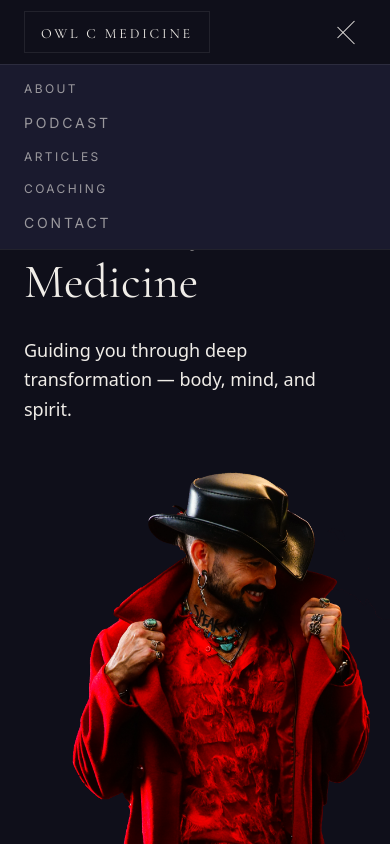
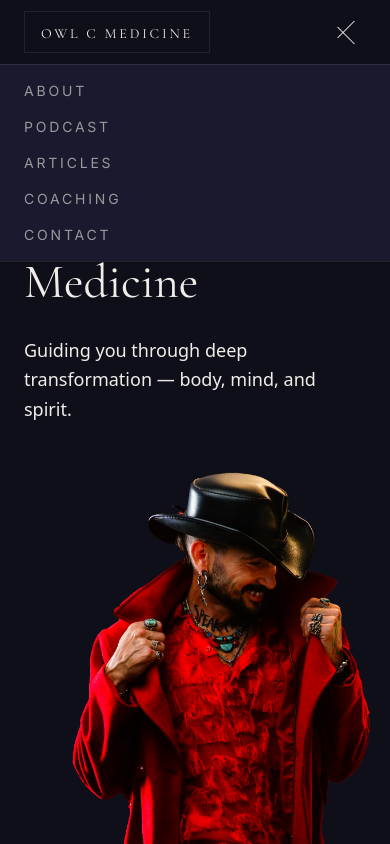
Before and after one commit to michaelkaffel/ocm-website, a React (Vite) app: page / in a window 390 px wide. Both pictures are taken after a click on the button "Toggle menu". Shown: the top 844 px of the page. Built offline with nearby package versions, Linux system fonts and the light colour scheme.

Commit message:
fix: anchor links in navbar

```diff
--- a/src/components/Layout.jsx
+++ b/src/components/Layout.jsx
@@ -12,7 +12,7 @@ const ScrollToTop = () => {
                 const el = document.getElementById(hash.replace('#', ''));
 
                 if (el) {
-                    el.scrollIntoView({ bahavior: 'smooth'});
+                    el.scrollIntoView({ behavior: 'smooth'});
                 }
             }, 100)
         } else {
--- a/src/components/NavBar.jsx
+++ b/src/components/NavBar.jsx
@@ -1,5 +1,5 @@
 import { useState } from 'react';
-import { NavLink } from 'react-router-dom';
+import { NavLink, useLocation, useNavigate } from 'react-router-dom';
 
 const links = [
     { to: '/about', label: 'About' },
@@ -10,17 +10,23 @@ const links = [
 ]
 
 const NavBar = () => {
-    const [open, setOpen] = useState(false)
+    const [open, setOpen] = useState(false);
+    const location = useLocation();
+    const navigate = useNavigate();
+    const currentPath = location.pathname + location.hash;
 
-    const navLinkClass = ({ isActive }) =>
-        `text-xs tracking-widest2 uppercase transition-colors duration-200 ${isActive ? 'text-brand-accent' : 'text-brand-muted hover:text-brand-text'
-        }`
+    const baseDesktop = 'text-xs tracking-widest2 uppercase transition-colors duration-200';
+    const baseMobile = 'text-sm tracking-widest2 uppercase transition-colors duration-200';
+    const active = 'text-brand-accent';
+    const inactive = 'text-brand-muted hover:text-brand-text';
 
-    const anchorClass =
-    'text-xs tracking-widest2 uppercase transition-colors duration-200 text-brand-muted hover:text-brand-text'
+    const desktopNavLinkClass = ({ isActive }) =>
+        `${baseDesktop} ${isActive ? active : inactive}`
 
-    const mobileAnchorClass =
-    'text-sm tracking-widest2 uppercase transition-colors duration-200 text-brand-muted hover:text-brand-text'
+    const mobileNavLinkClass = ({ isActive }) =>
+        `${baseMobile} ${isActive ? active : inactive}`
+
+    const isAnchorActive = (href) => currentPath === href;
 
     return (
         <header className='fixed top-0 left-0 right-0 z-50 bg-brand-bg border-b border-brand-border'>
@@ -41,19 +47,19 @@ const NavBar = () => {
                 <nav className='hidden lg:flex items-center gap-8'>
                     {links.map(({ to, label }) =>
                         to.startsWith('/#') ? (
-                            <a
+                            <button
                                 key={to}
-                                href={to}
-                                className={anchorClass}
+                                onClick={() => navigate(to)}
+                                className={`text-left ${baseDesktop} ${isAnchorActive(to) ? active : inactive}`}
                             >
                                 {label}
-                            </a>
+                            </button>
                     ) : (
                         <NavLink
                             key={to}
                             to={to}
                             end={to === '/'}
-                            className={navLinkClass}
+                            className={desktopNavLinkClass}
                         >
                             {label}
                         </NavLink>
@@ -78,20 +84,19 @@ const NavBar = () => {
                 <nav className='lg:hidden border-t border-brand-border bg-brand-surface px-6 py-4 flex flex-col gap-4'>
                     {links.map(({ to, label }) =>
                         to.startsWith('/#') ? (
-                            <a
+                            <button
                                 key={to}
-                                href={to}
-                                className={mobileAnchorClass}
-                                onClick={() => setOpen(false)}
+                                onClick={() => { navigate(to); setOpen(false); }}
+                                className={`text-left ${baseMobile} ${isAnchorActive(to) ? active : inactive}`}
                             >
                                 {label}
-                            </a>
+                            </button>
                         ) : (
                             <NavLink
                                 key={to}
                                 to={to}
                                 end={to === '/'}
-                                className={navLinkClass}
+                                className={mobileNavLinkClass}
                                 onClick={() => setOpen(false)}
                             >
                                 {label}
```
